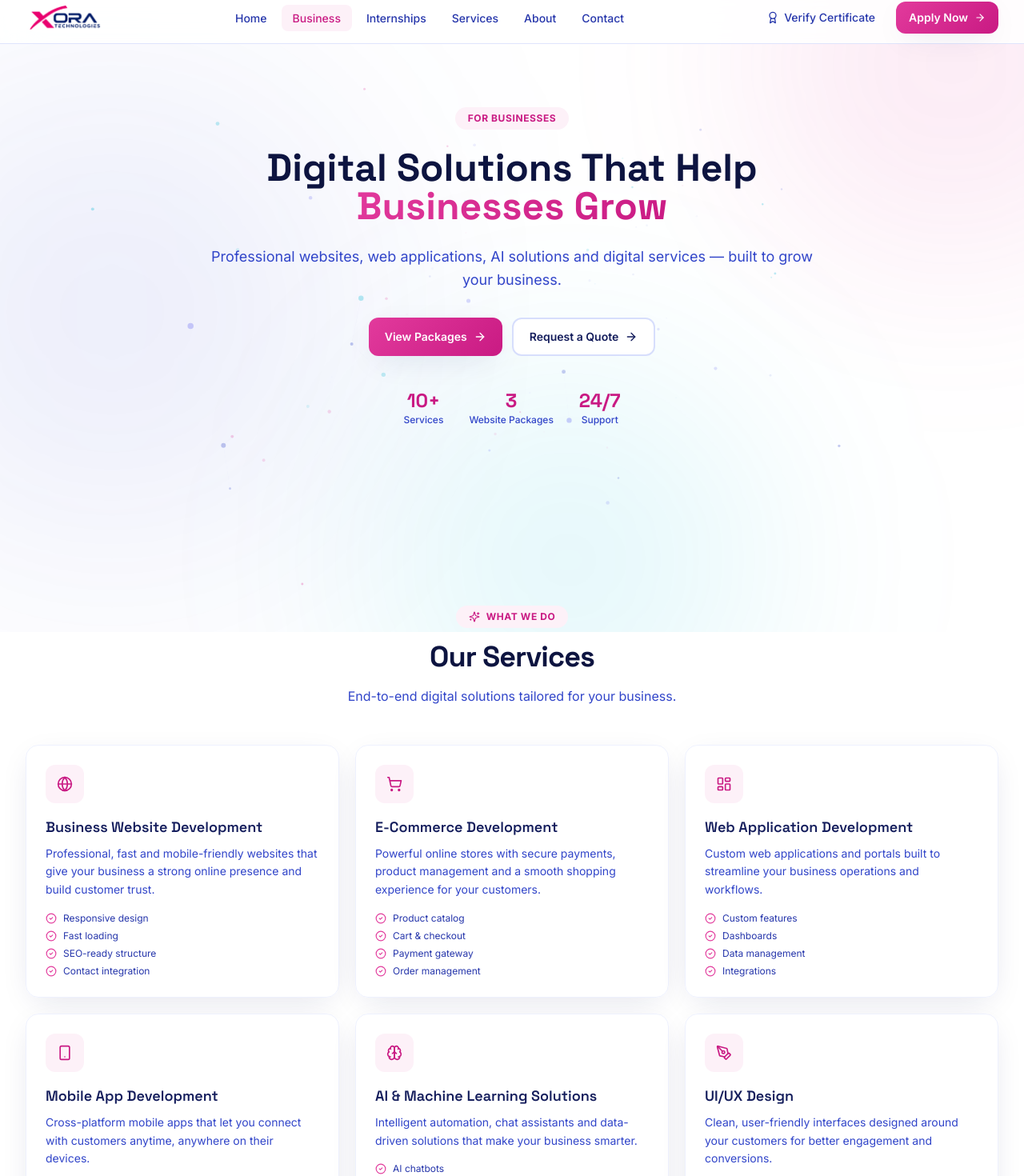
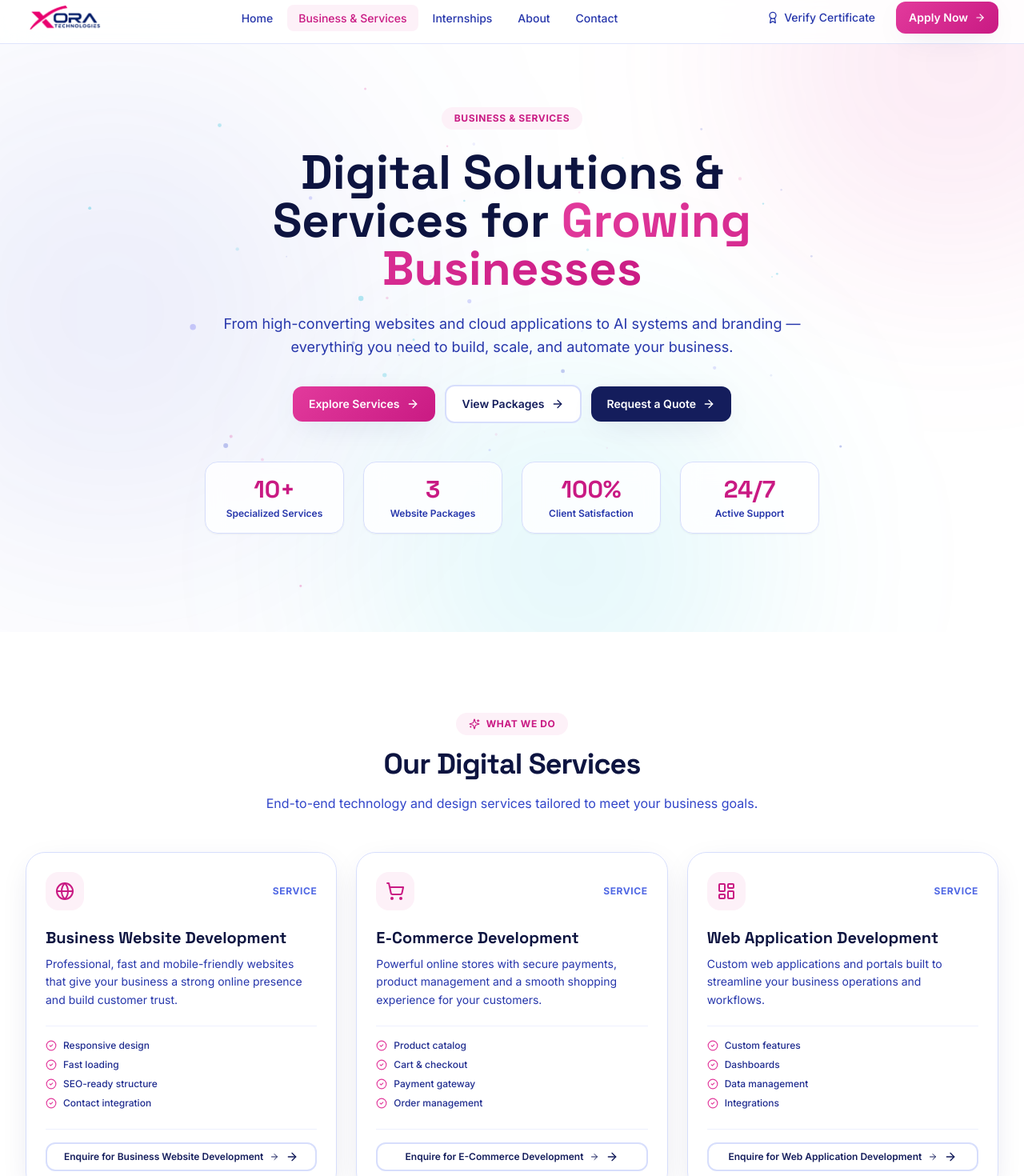
Before and after one commit to arunkumar5917/Xoratech, a Next.js app: page /business in a window 1280 px wide. Shown: the part 10-1480 px from the top of the page at 80% size. Built offline with nearby package versions, Linux system fonts and the light colour scheme.

Commit message:
feat: merge Business and Services into a unified all-in-one page and streamline navbar

```diff
--- a/src/app/business/contact/page.tsx
+++ b/src/app/business/contact/page.tsx
@@ -146,7 +146,7 @@ function ContactContent() {
                   {selectedServiceObj && (
                     <div className="mt-2">
                       <a
-                        href={`/business/services#${selectedServiceObj.slug}`}
+                        href={`/business#${selectedServiceObj.slug}`}
                         className="inline-flex items-center gap-1 text-xs font-semibold text-xora-600 dark:text-xora-400 underline underline-offset-2 hover:text-xora-700 dark:hover:text-xora-300"
                       >
                         View Details
--- a/src/app/business/page.tsx
+++ b/src/app/business/page.tsx
@@ -7,19 +7,38 @@ import {
   Phone,
   CheckCircle2,
   Star,
+  FileSearch,
+  MessageSquare,
+  Sparkles,
+  Cpu,
+  ShieldCheck,
+  Rocket,
+  LifeBuoy,
+  ArrowRight,
 } from "lucide-react";
 import { WHATSAPP_LINK } from "@/lib/utils";
 
 export const metadata: Metadata = {
-  title: "Business Solutions",
+  title: "Business & Digital Services",
   description:
-    "Digital solutions for businesses — websites, applications, AI solutions, SEO and more from Xora Technologies.",
+    "Comprehensive digital solutions for businesses — websites, web applications, AI solutions, SEO, UI/UX, and cloud packages from Xora Technologies.",
 };
 
 const stats = [
-  { value: "10+", label: "Services" },
+  { value: "10+", label: "Specialized Services" },
   { value: "3", label: "Website Packages" },
-  { value: "24/7", label: "Support" },
+  { value: "100%", label: "Client Satisfaction" },
+  { value: "24/7", label: "Active Support" },
+];
+
+const businessWorkflow = [
+  { icon: FileSearch, step: "01", title: "Requirement" },
+  { icon: MessageSquare, step: "02", title: "Consultation" },
+  { icon: Sparkles, step: "03", title: "Design" },
+  { icon: Cpu, step: "04", title: "Development" },
+  { icon: ShieldCheck, step: "05", title: "Testing" },
+  { icon: Rocket, step: "06", title: "Launch" },
+  { icon: LifeBuoy, step: "07", title: "Support" },
 ];
 
 export default function BusinessPage() {
@@ -27,37 +46,39 @@ export default function BusinessPage() {
     <>
       {/* Hero */}
       <section className="relative overflow-hidden pt-28 pb-20 lg:pt-36 lg:pb-28">
-        <div className="absolute inset-0 grid-light opacity-40 dark:opacity-10" />
+        <div className="absolute inset-0 grid-light opacity-40" />
         <div className="container-x relative">
           <div className="mx-auto max-w-3xl text-center">
             <span className="section-label">
-              For Businesses
+              Business & Services
             </span>
-            <h1 className="mt-6 font-display text-4xl font-bold text-navy-950 dark:text-white sm:text-5xl">
-              Digital Solutions That Help{" "}
+            <h1 className="mt-6 font-display text-4xl font-bold text-navy-950 sm:text-5xl lg:text-6xl">
+              Digital Solutions & Services for{" "}
               <span className="bg-xora-gradient bg-clip-text text-transparent">
-                Businesses Grow
+                Growing Businesses
               </span>
             </h1>
-            <p className="mt-6 text-lg leading-relaxed text-navy-500 dark:text-navy-400">
-              Professional websites, web applications, AI solutions and digital
-              services — built to grow your business.
+            <p className="mt-6 text-lg leading-relaxed text-navy-600">
+              From high-converting websites and cloud applications to AI systems and branding — everything you need to build, scale, and automate your business.
             </p>
-            <div className="mt-8 flex justify-center gap-3">
-              <Button href="/business/packages" variant="primary">
+            <div className="mt-8 flex flex-wrap items-center justify-center gap-3">
+              <Button href="#services" variant="primary">
+                Explore Services
+              </Button>
+              <Button href="#packages" variant="outline">
                 View Packages
               </Button>
-              <Button href="/business/contact" variant="outline">
+              <Button href="/business/contact" variant="navy">
                 Request a Quote
               </Button>
             </div>
-            <div className="mt-10 flex items-center justify-center gap-8">
+            <div className="mt-12 grid grid-cols-2 gap-6 sm:grid-cols-4">
               {stats.map((stat) => (
-                <div key={stat.label} className="text-center">
-                  <p className="font-display text-2xl font-bold text-xora-600 dark:text-xora-400">
+                <div key={stat.label} className="rounded-2xl border border-navy-100 bg-white/80 p-4 shadow-sm backdrop-blur-md">
+                  <p className="font-display text-2xl font-bold text-xora-600 sm:text-3xl">
                     {stat.value}
                   </p>
-                  <p className="text-xs font-medium text-navy-500 dark:text-navy-400">{stat.label}</p>
+                  <p className="mt-1 text-xs font-semibold text-navy-600">{stat.label}</p>
                 </div>
               ))}
             </div>
@@ -65,34 +86,41 @@ export default function BusinessPage() {
         </div>
       </section>
 
-      {/* Services Grid */}
-      <section className="py-20 lg:py-28">
+      {/* Services Section */}
+      <section id="services" className="scroll-mt-20 py-20 lg:py-28">
         <div className="container-x">
           <SectionHeading
             eyebrow="What We Do"
-            title="Our Services"
-            subtitle="End-to-end digital solutions tailored for your business."
+            title="Our Digital Services"
+            subtitle="End-to-end technology and design services tailored to meet your business goals."
           />
-          <div className="mt-12 grid gap-5 sm:grid-cols-2 lg:grid-cols-3">
+          <div className="mt-12 grid gap-6 sm:grid-cols-2 lg:grid-cols-3">
             {services.map((service) => (
               <div
                 key={service.slug}
-                className="group flex flex-col rounded-2xl border border-navy-50 bg-white/80 p-6 shadow-card backdrop-blur-md transition-all duration-200 hover:shadow-card-hover hover:-translate-y-0.5 dark:border-navy-800/80 dark:bg-navy-900/80"
+                id={service.slug}
+                className="group flex flex-col justify-between rounded-3xl border border-navy-100 bg-white/85 p-6 shadow-card backdrop-blur-md transition-all duration-300 hover:shadow-card-hover hover:-translate-y-1 hover:border-xora-300"
               >
-                <span className="flex h-12 w-12 items-center justify-center rounded-xl bg-xora-50 text-xora-600 transition-colors group-hover:bg-xora-gradient group-hover:text-white dark:bg-navy-800 dark:text-xora-400">
-                  <service.icon className="h-5 w-5" />
+                <div>
+                  <div className="flex items-center justify-between">
+                    <span className="flex h-12 w-12 items-center justify-center rounded-2xl bg-xora-50 text-xora-600 transition-colors group-hover:bg-xora-gradient group-hover:text-white">
+                      <service.icon className="h-6 w-6" />
                     </span>
-                <h3 className="mt-4 font-display text-lg font-semibold text-navy-900 dark:text-white">
+                    <span className="text-xs font-bold uppercase tracking-wider text-navy-400">
+                      Service
+                    </span>
+                  </div>
+                  <h3 className="mt-5 font-display text-xl font-bold text-navy-950 group-hover:text-xora-600 transition-colors">
                     {service.title}
                   </h3>
-                <p className="mt-2 text-sm leading-relaxed text-navy-500 dark:text-navy-400">
+                  <p className="mt-2 text-sm leading-relaxed text-navy-600">
                     {service.description}
                   </p>
-                <ul className="mt-4 flex flex-col gap-1.5">
+                  <ul className="mt-5 space-y-2 border-t border-navy-50 pt-4">
                     {service.points.map((point) => (
                       <li
                         key={point}
-                      className="flex items-center gap-2 text-xs text-navy-600 dark:text-navy-300"
+                        className="flex items-center gap-2 text-xs font-medium text-navy-700"
                       >
                         <CheckCircle2 className="h-3.5 w-3.5 shrink-0 text-xora-500" />
                         {point}
@@ -100,27 +128,38 @@ export default function BusinessPage() {
                     ))}
                   </ul>
                 </div>
+                <div className="mt-6 pt-4 border-t border-navy-50">
+                  <Button
+                    href={`/business/contact?service=${service.slug}`}
+                    variant="outline"
+                    className="w-full !py-2 !text-xs justify-center"
+                  >
+                    Enquire for {service.title}
+                    <ArrowRight className="h-3 w-3" />
+                  </Button>
+                </div>
+              </div>
             ))}
           </div>
         </div>
       </section>
 
-      {/* Packages */}
-      <section id="packages" className="py-20 lg:py-28">
+      {/* Website Packages Section */}
+      <section id="packages" className="scroll-mt-20 py-20 lg:py-28">
         <div className="container-x">
           <SectionHeading
-            eyebrow="Pricing"
-            title="Website Packages"
-            subtitle="Clear, upfront pricing with no hidden charges."
+            eyebrow="Pricing & Packages"
+            title="Website & Development Packages"
+            subtitle="Transparent packages designed to fit businesses of any size."
           />
           <div className="mt-12 grid gap-6 md:grid-cols-3 md:items-stretch">
             {packages.map((pkg) => (
               <div
                 key={pkg.name}
-                className={`relative flex flex-col overflow-hidden rounded-3xl border bg-white/80 p-7 shadow-card backdrop-blur-md transition-all duration-200 hover:shadow-card-hover dark:bg-navy-900/80 sm:p-8 ${
+                className={`relative flex flex-col overflow-hidden rounded-3xl border bg-white/85 p-7 shadow-card backdrop-blur-md transition-all duration-300 hover:shadow-card-hover hover:-translate-y-1 sm:p-8 ${
                   pkg.popular
-                    ? "border-xora-300 ring-1 ring-xora-200 dark:border-xora-500 dark:ring-xora-500/30"
-                    : "border-navy-50 dark:border-navy-800/80"
+                    ? "border-xora-400 ring-2 ring-xora-400/30"
+                    : "border-navy-100"
                 }`}
               >
                 {pkg.popular && (
@@ -129,11 +168,11 @@ export default function BusinessPage() {
                     Most Popular
                   </div>
                 )}
-                <h3 className="font-display text-xl font-bold text-navy-950 dark:text-white">
+                <h3 className="font-display text-xl font-bold text-navy-950">
                   {pkg.name}
                 </h3>
                 <div className="mt-3">
-                  <span className="font-display text-4xl font-bold text-navy-950 dark:text-white">
+                  <span className="font-display text-4xl font-bold text-navy-950">
                     {pkg.price}
                   </span>
                 </div>
@@ -141,7 +180,7 @@ export default function BusinessPage() {
                   {pkg.features.map((feature) => (
                     <li
                       key={feature}
-                      className="flex items-start gap-2.5 text-sm text-navy-700 dark:text-navy-300"
+                      className="flex items-start gap-2.5 text-sm text-navy-700"
                     >
                       <CheckCircle2 className="mt-0.5 h-4 w-4 shrink-0 text-xora-500" />
                       {feature}
@@ -150,18 +189,11 @@ export default function BusinessPage() {
                 </ul>
                 <div className="mt-8 flex flex-col gap-3">
                   <Button
-                    href="/business/contact"
+                    href={`/business/contact?package=${encodeURIComponent(pkg.name)}`}
                     variant={pkg.popular ? "primary" : "navy"}
                     className="w-full"
                   >
-                    Get Started
-                  </Button>
-                  <Button
-                    href="/business/contact"
-                    variant="outline"
-                    className="w-full"
-                  >
-                    Request a Quote
+                    Choose {pkg.name}
                   </Button>
                 </div>
               </div>
@@ -170,19 +202,44 @@ export default function BusinessPage() {
         </div>
       </section>
 
+      {/* Workflow Process */}
+      <section id="process" className="scroll-mt-20 py-20 lg:py-28">
+        <div className="container-x">
+          <SectionHeading
+            eyebrow="Our Process"
+            title="How We Deliver Results"
+            subtitle="A structured 7-step process from concept to deployment and beyond."
+          />
+          <div className="mt-12 grid gap-4 sm:grid-cols-2 lg:grid-cols-7">
+            {businessWorkflow.map((item) => (
+              <div
+                key={item.title}
+                className="relative flex flex-col items-center rounded-2xl border border-navy-100 bg-white/85 p-5 text-center shadow-card backdrop-blur-md transition-all duration-200 hover:shadow-card-hover hover:-translate-y-0.5"
+              >
+                <span className="flex h-11 w-11 items-center justify-center rounded-xl bg-navy-950 text-xora-400">
+                  <item.icon className="h-5 w-5" />
+                </span>
+                <span className="mt-3 text-xs font-bold text-xora-600">{item.step}</span>
+                <h3 className="mt-1 text-sm font-semibold text-navy-900">{item.title}</h3>
+              </div>
+            ))}
+          </div>
+        </div>
+      </section>
+
       {/* CTA */}
-      <section className="bg-white py-16 lg:py-20">
+      <section className="py-16 lg:py-20">
         <div className="container-x">
-          <div className="overflow-hidden rounded-3xl bg-navy-gradient p-10 text-center sm:p-14">
+          <div className="overflow-hidden rounded-3xl bg-navy-gradient p-10 text-center sm:p-14 shadow-card">
             <h2 className="mx-auto max-w-xl font-display text-2xl font-bold text-white sm:text-3xl">
               Ready to Build Your Digital Presence?
             </h2>
             <p className="mx-auto mt-3 max-w-md text-sm text-navy-200">
-              Get in touch with us today and let&apos;s discuss your project.
+              Get in touch with us today and let&apos;s discuss your project requirement.
             </p>
             <div className="mt-8 flex flex-col items-center justify-center gap-3 sm:flex-row">
               <Button href="/business/contact" variant="white">
-                Request a Quote
+                Request a Custom Quote
               </Button>
               <a
                 href={WHATSAPP_LINK}
@@ -190,8 +247,8 @@ export default function BusinessPage() {
                 rel="noopener noreferrer"
                 className="inline-flex items-center gap-2 rounded-xl border-2 border-white/30 bg-white/10 px-5 py-3 text-sm font-semibold text-white backdrop-blur-sm transition-all duration-200 hover:border-green-400 hover:bg-white/20"
               >
-                <Phone className="h-4 w-4" />
-                Call / WhatsApp
+                <Phone className="h-4 w-4 text-green-400" />
+                Chat on WhatsApp
               </a>
             </div>
           </div>
--- a/src/app/business/services/page.tsx
+++ b/src/app/business/services/page.tsx
@@ -1,57 +1,5 @@
-import type { Metadata } from "next";
-import { Button } from "@/components/ui/Button";
-import { services } from "@/data/services";
-import { ServiceCard } from "@/components/business/ServiceCard";
-
-export const metadata: Metadata = {
-  title: "Services",
-  description:
-    "Explore all digital services offered by Xora Technologies — web development, AI, SEO, marketing and more.",
-};
+import { redirect } from "next/navigation";
 
 export default function ServicesPage() {
-  return (
-    <>
-      <section className="relative overflow-hidden pt-28 pb-20 lg:pt-36 lg:pb-28">
-        <div className="absolute inset-0 grid-light opacity-40 dark:opacity-10" />
-        <div className="container-x relative">
-          <div className="mx-auto max-w-2xl text-center">
-            <span className="section-label">What We Do</span>
-            <h1 className="mt-6 font-display text-4xl font-bold text-navy-950 dark:text-white sm:text-5xl">
-              Our Digital Services
-            </h1>
-            <p className="mt-6 text-lg text-navy-500 dark:text-navy-400">
-              Complete technology solutions to build, grow and maintain your digital presence.
-            </p>
-          </div>
-        </div>
-      </section>
-
-      <section className="py-20 lg:py-28">
-        <div className="container-x">
-          <div className="grid gap-6 lg:grid-cols-2">
-            {services.map((service, idx) => {
-              const Icon = service.icon;
-              return (
-                <ServiceCard
-                  key={service.slug}
-                  service={{
-                    slug: service.slug,
-                    title: service.title,
-                    description: service.description,
-                    points: service.points,
-                  }}
-                  index={idx}
-                  iconNode={<Icon className="h-5 w-5" />}
-                />
-              );
-            })}
-          </div>
-          <div className="mt-14 text-center">
-            <Button href="/business/packages" variant="navy">View Website Packages</Button>
-          </div>
-        </div>
-      </section>
-    </>
-  );
+  redirect("/business#services");
 }
--- a/src/app/page.tsx
+++ b/src/app/page.tsx
@@ -304,7 +304,7 @@ export default function HomePage() {
             {services.slice(0, 6).map((service) => (
               <Link
                 key={service.slug}
-                href="/business/services"
+                href={`/business#${service.slug}`}
                 className="group flex items-start gap-4 rounded-2xl border border-navy-50 bg-white/80 p-6 shadow-card backdrop-blur-md transition-all duration-200 hover:shadow-card-hover hover:-translate-y-0.5 dark:border-navy-800/80 dark:bg-navy-900/80"
               >
                 <span className="flex h-11 w-11 shrink-0 items-center justify-center rounded-xl bg-xora-50 text-xora-600 transition-colors group-hover:bg-xora-gradient group-hover:text-white dark:bg-navy-800 dark:text-xora-400">
@@ -318,7 +318,7 @@ export default function HomePage() {
             ))}
           </div>
           <div className="mt-10 text-center">
-            <Button href="/business/services" variant="outline">View All Services</Button>
+            <Button href="/business#services" variant="outline">View All Services</Button>
           </div>
         </div>
       </section>
--- a/src/components/layout/Footer.tsx
+++ b/src/components/layout/Footer.tsx
@@ -5,8 +5,9 @@ import { LogoSvg } from "@/components/Logo";
 import { APP_NAME, APP_TAGLINE, PHONE_DISPLAY, TEL_LINK, WEBSITE } from "@/lib/utils";
 
 const BUSINESS_LINKS = [
-  { label: "Services", href: "/business/services" },
-  { label: "Website Packages", href: "/business/packages" },
+  { label: "All Services", href: "/business#services" },
+  { label: "Website Packages", href: "/business#packages" },
+  { label: "Our Process", href: "/business#process" },
   { label: "Request a Quote", href: "/business/contact" },
 ];
 
--- a/src/components/layout/Header.tsx
+++ b/src/components/layout/Header.tsx
@@ -9,9 +9,8 @@ import { cn } from "@/lib/utils";
 
 const NAV_ITEMS = [
   { label: "Home", href: "/" },
-  { label: "Business", href: "/business" },
+  { label: "Business & Services", href: "/business" },
   { label: "Internships", href: "/internships" },
-  { label: "Services", href: "/business/services" },
   { label: "About", href: "/about" },
   { label: "Contact", href: "/contact" },
 ];
```
Lines whose indentation alone changed are shown as unchanged.
